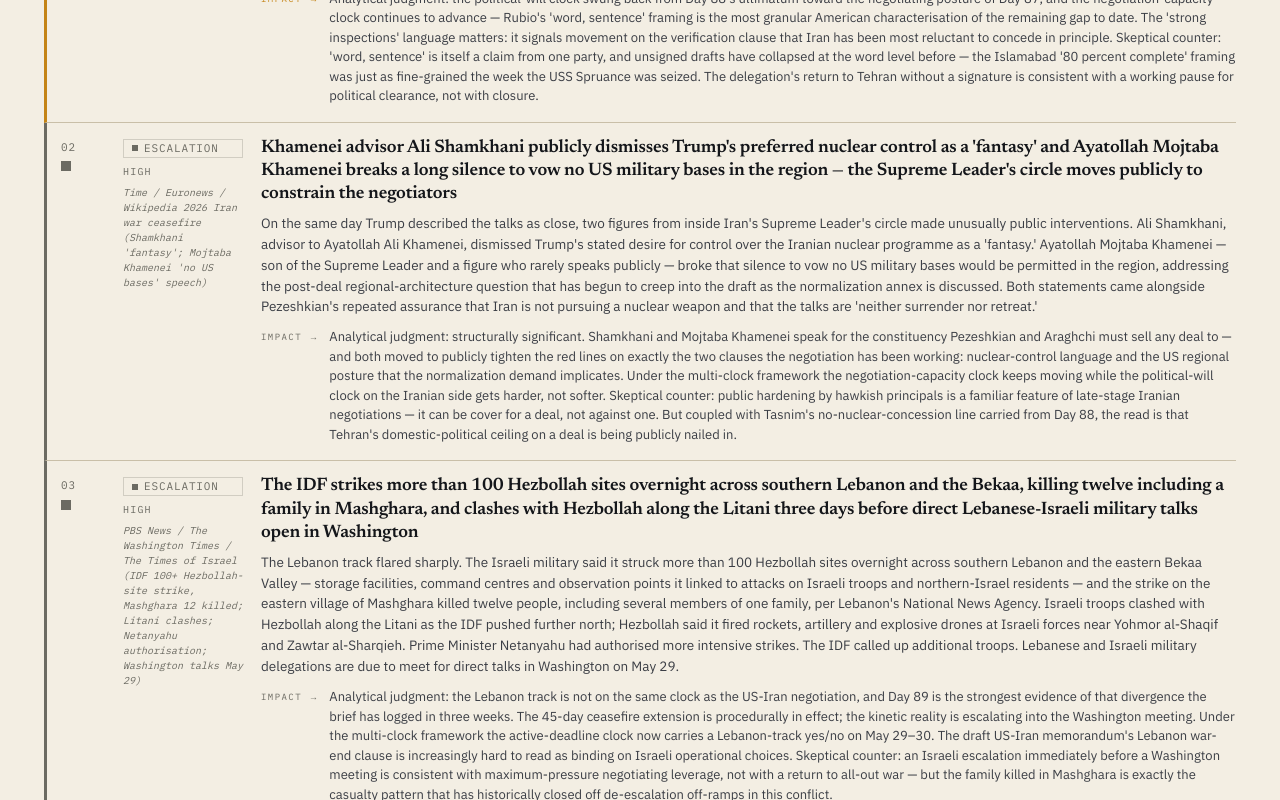
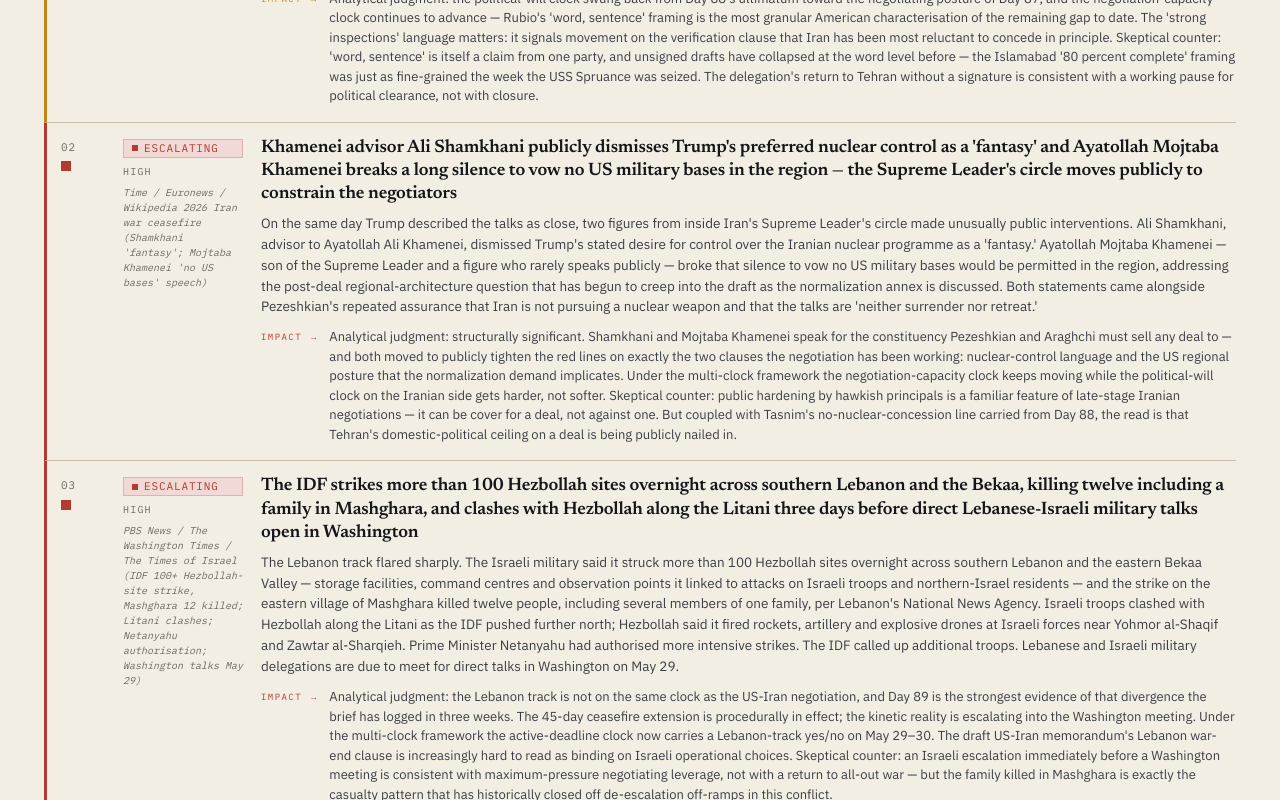
Before and after one commit to 8gara8/MEtracker, a Next.js app: page / in a window 1280 px wide. Shown: the part 1360-2160 px from the top of the page. Built offline with nearby package versions, Linux system fonts and the light colour scheme; no server answers.

Commit message:
fix: direction enum 'escalation' -> 'escalating' in Day 89 sidecar

```diff
--- a/content/briefs/2026-05-27-day-089.data.ts
+++ b/content/briefs/2026-05-27-day-089.data.ts
@@ -29,7 +29,7 @@ const data: BriefData = {
     },
     {
       id: 2,
-      direction: 'escalation',
+      direction: 'escalating',
       importance: 'high',
       source: "Time / Euronews / Wikipedia 2026 Iran war ceasefire (Shamkhani 'fantasy'; Mojtaba Khamenei 'no US bases' speech)",
       event:
@@ -41,7 +41,7 @@ const data: BriefData = {
     },
     {
       id: 3,
-      direction: 'escalation',
+      direction: 'escalating',
       importance: 'high',
       source: "PBS News / The Washington Times / The Times of Israel (IDF 100+ Hezbollah-site strike, Mashghara 12 killed; Litani clashes; Netanyahu authorisation; Washington talks May 29)",
       event:
```
